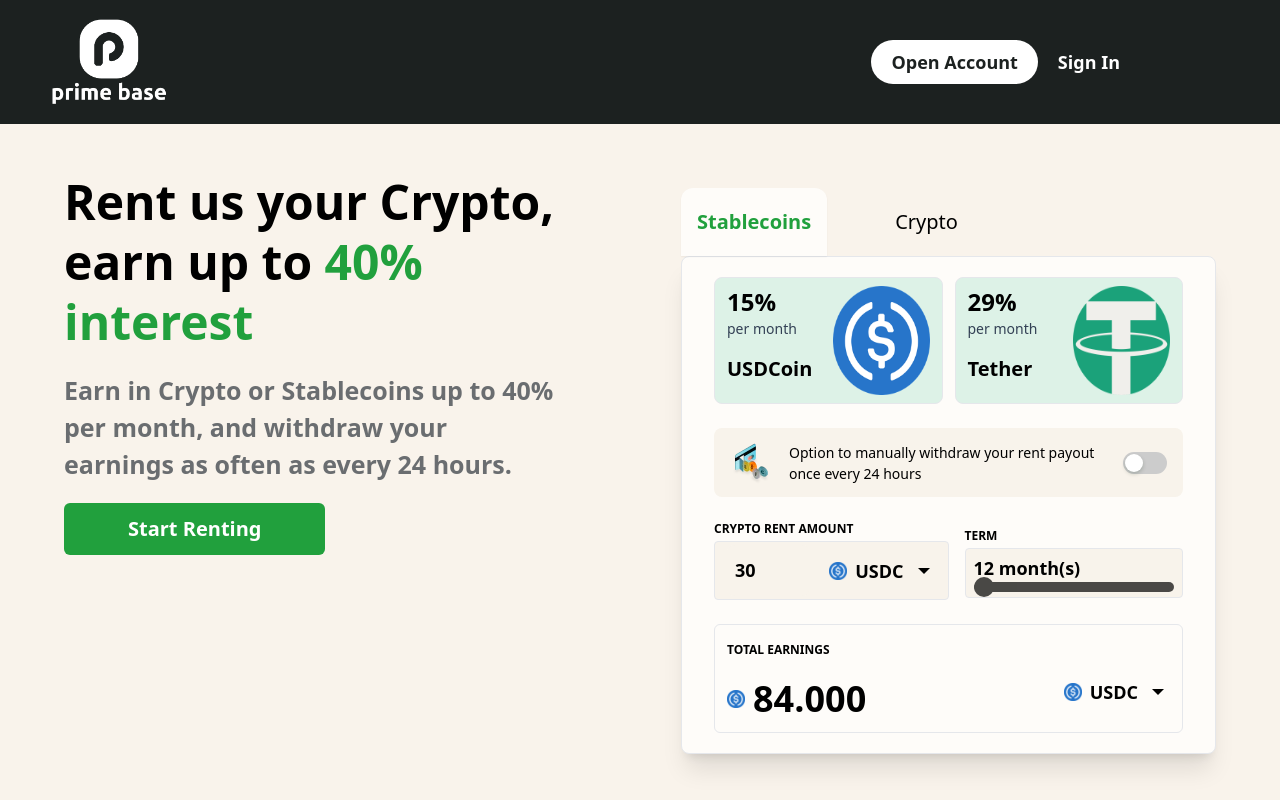
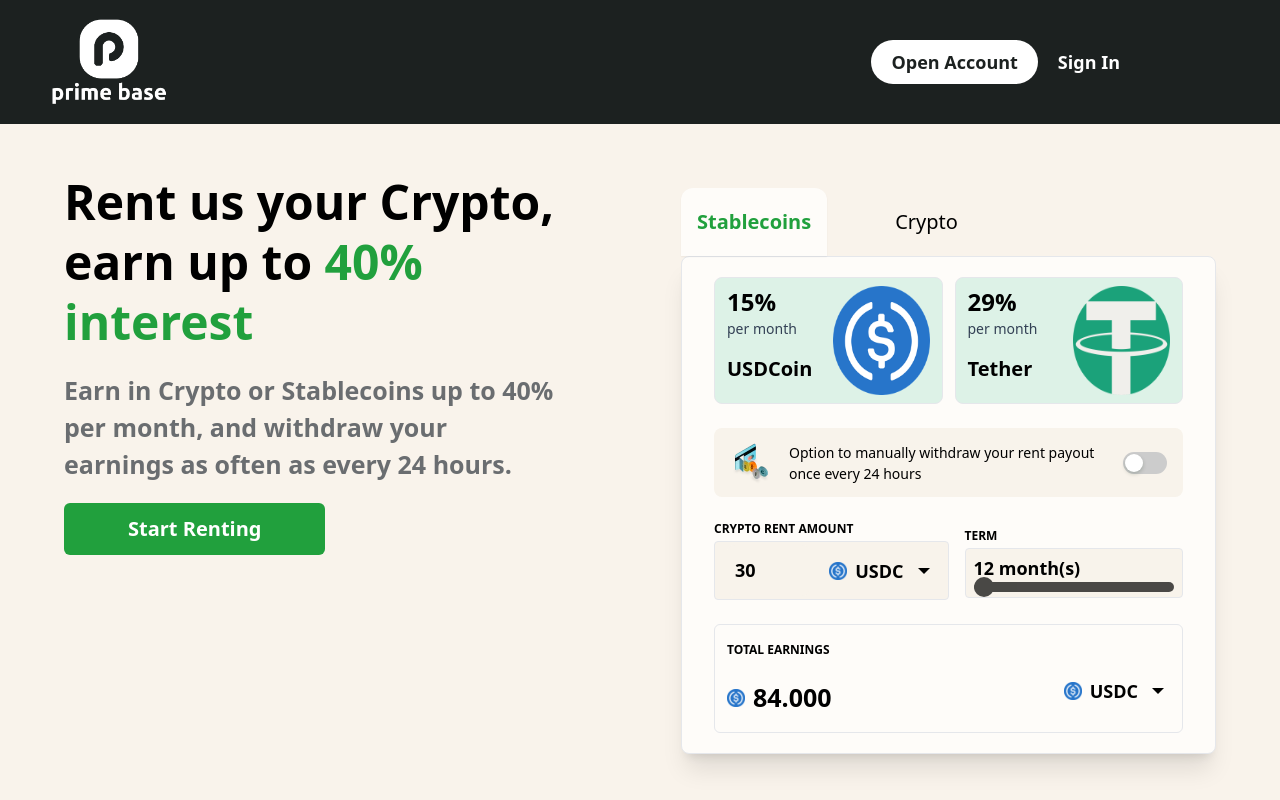
Before and after one commit to Thomson-dev/prime-base, a React (Create React App) app: page / in a window 1280 px wide. Shown: the top 800 px of the page. Built offline with nearby package versions, Linux system fonts and the light colour scheme.

Commit message:
new changes

```diff
--- a/src/Components/Tab.jsx
+++ b/src/Components/Tab.jsx
@@ -338,7 +338,7 @@
               <h1 className="font-semibold text-[12px]">TOTAL EARNINGS</h1>
               <div className="flex items-center space-x-2 w-[100%]">
                 <img src={selectedItem.image} alt="" className="max-w-[18px]" />
-                <h1 className="text-4xl font-bold">{result}</h1>
+                <h1 className="md:text-[25px] text-[22px] font-bold">{result}</h1>
               </div>
             </div>
 
@@ -552,12 +552,12 @@
                   alt=""
                   className="max-w-[18px]"
                 />
-                <h1 className="text-4xl font-bold">{result2}</h1>
+                <h1 className="md:text-[25px] text-[22px] font-bold">{result2}</h1>
               </div>
             </div>
 
             <div className=" w-1/2 relative  ">
-              <button className="bg-[#21a03d] justify-end mx-auto relative top-6  sm:hidden block hover:bg-[#1d4626] text-white rounded-md py-3 border px-4 font-semibold ">
+              <button className="bg-[#0e100e] justify-end mx-auto relative top-6  sm:hidden block hover:bg-[#1d4626] text-white rounded-md py-3 border px-4 font-semibold ">
                 Start Renting
               </button>
               <div className=" sm:flex hidden  justify-end pt-[2rem] items-center space-x-2">
```
